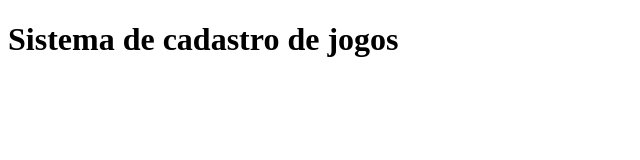
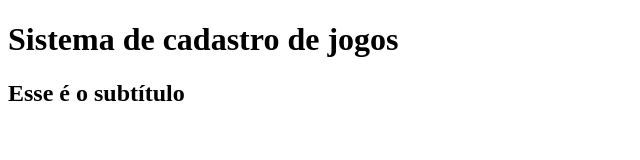
Before and after one commit to David-mp2121/curso-github, a plain HTML site: page index.html in a window 1280 px wide. Shown: the whole page, without its empty margins (0-640 px from the left). Drawn offline with Linux system fonts and the light colour scheme.

Commit message:
Colocando o subtitulo

```diff
--- a/index.html
+++ b/index.html
@@ -8,6 +8,7 @@
 </head>
 <body>
     <h1>Sistema de cadastro de jogos</h1>
+    <h2> Esse é o subtítulo</h2>
     <script src="app.js"></script>
 
 </body>
```
